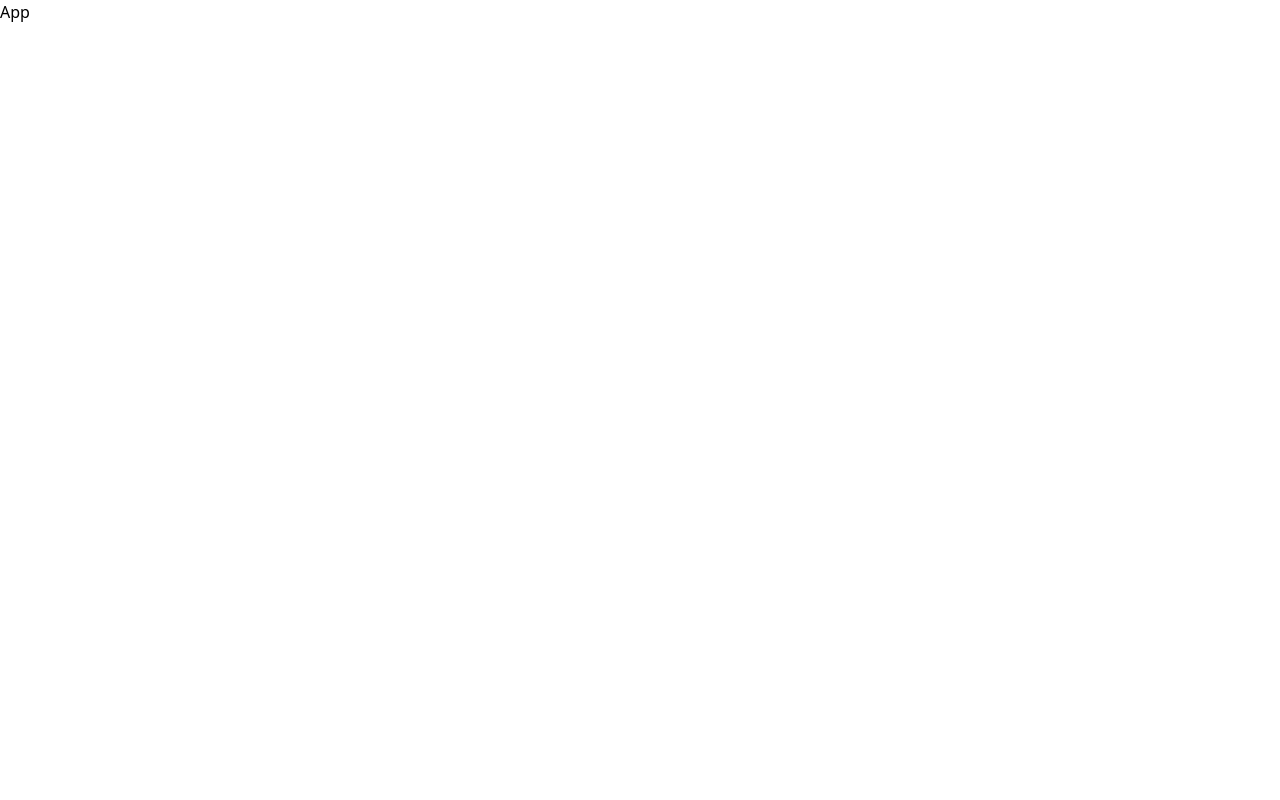
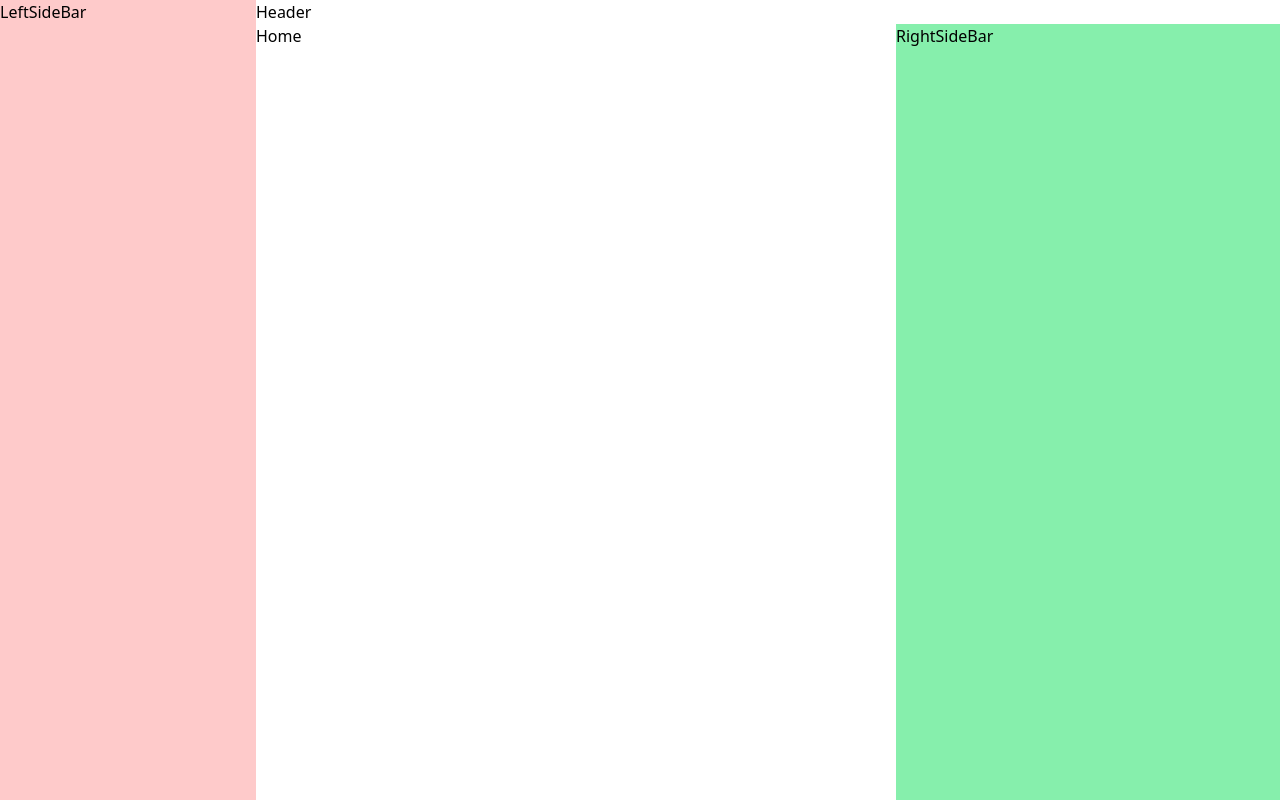
Before and after one commit to addispic/ui-demo, a React (Vite) app: page / in a window 1280 px wide. Built offline with nearby package versions, Linux system fonts and the light colour scheme.

Commit message:
dahsboard UI components are added

```diff
--- a/index.html
+++ b/index.html
@@ -4,7 +4,7 @@
     <meta charset="UTF-8" />
     <!-- <link rel="icon" type="image/svg+xml" href="/vite.svg" /> -->
     <meta name="viewport" content="width=device-width, initial-scale=1.0" />
-    <title>UI Demo</title>
+    <title>Dashboard</title>
   </head>
   <body>
     <div id="root"></div>
--- a/src/App.jsx
+++ b/src/App.jsx
@@ -1,7 +1,28 @@
-
+import {Routes, Route} from 'react-router-dom'
+// components
+import Header from "./components/Header"
+import LeftSideBar from "./components/LeftSideBar"
+import RightSideBar from "./components/RightSideBar"
+// pages
+import Home from "./pages/Home"
 const App = () => {
   return (
-    <div>App</div>
+    <div className="w-screen h-screen overflow-hidden flex">
+      {/* left side bar */}
+      <LeftSideBar />
+      {/* content */}
+      <div className='flex-1 flex flex-col'>
+        <Header />
+        {/* pages */}
+        <div className='flex-1 flex'>
+          <Routes>
+            <Route path='/' element={<Home />}></Route>
+          </Routes>
+          {/* right side bar */}
+          <RightSideBar />
+        </div>
+      </div>
+    </div>
   )
 }
 
--- /dev/null
+++ b/src/components/Header.jsx
@@ -0,0 +1,9 @@
+import React from 'react'
+
+const Header = () => {
+  return (
+    <div>Header</div>
+  )
+}
+
+export default Header
--- /dev/null
+++ b/src/components/LeftSideBar.jsx
@@ -0,0 +1,9 @@
+import React from 'react'
+
+const LeftSideBar = () => {
+  return (
+    <div className='min-w-64 bg-red-200'>LeftSideBar</div>
+  )
+}
+
+export default LeftSideBar
--- /dev/null
+++ b/src/components/RightSideBar.jsx
@@ -0,0 +1,9 @@
+import React from 'react'
+
+const RightSideBar = () => {
+  return (
+    <div className='min-w-96 bg-green-300'>RightSideBar</div>
+  )
+}
+
+export default RightSideBar
--- /dev/null
+++ b/src/pages/Home.jsx
@@ -0,0 +1,9 @@
+import React from 'react'
+
+const Home = () => {
+  return (
+    <div className='flex-1'>Home</div>
+  )
+}
+
+export default Home
```
